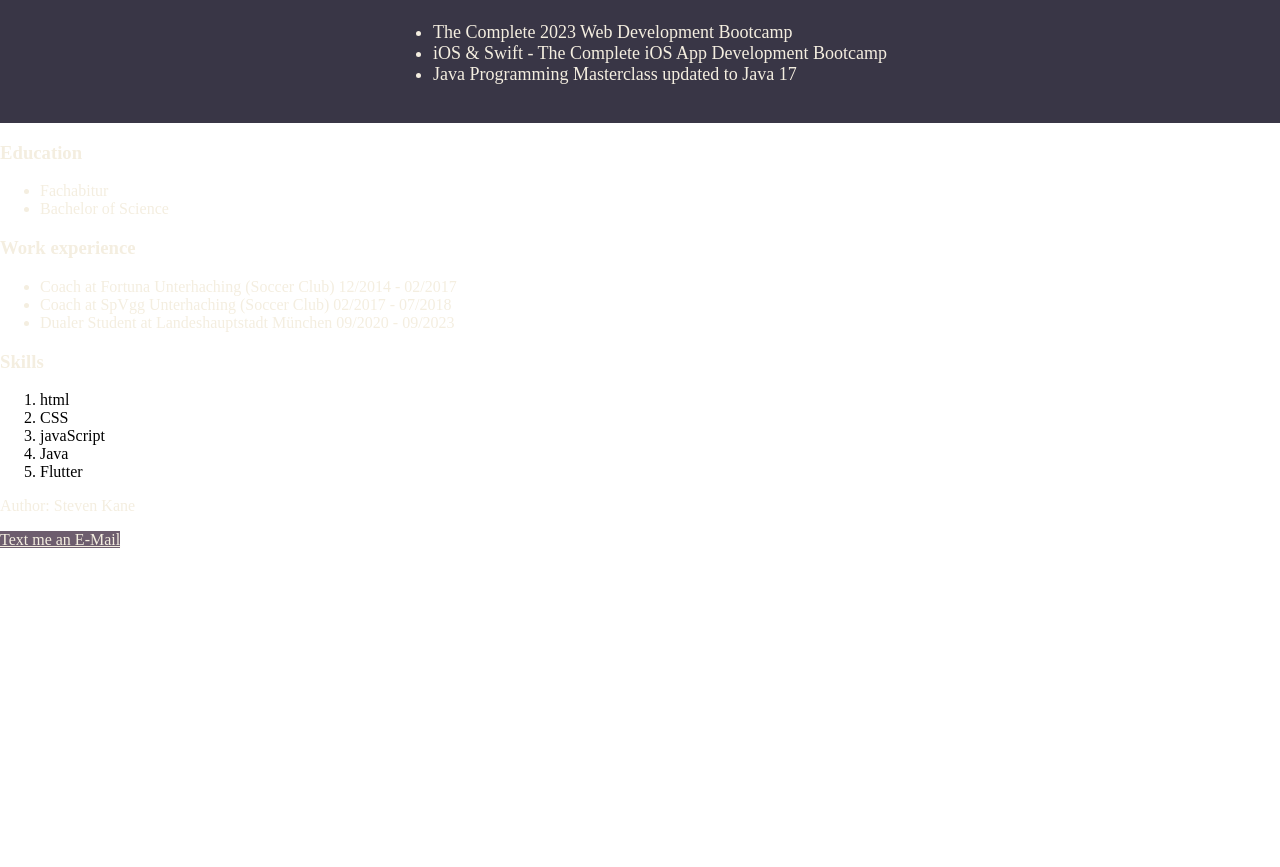
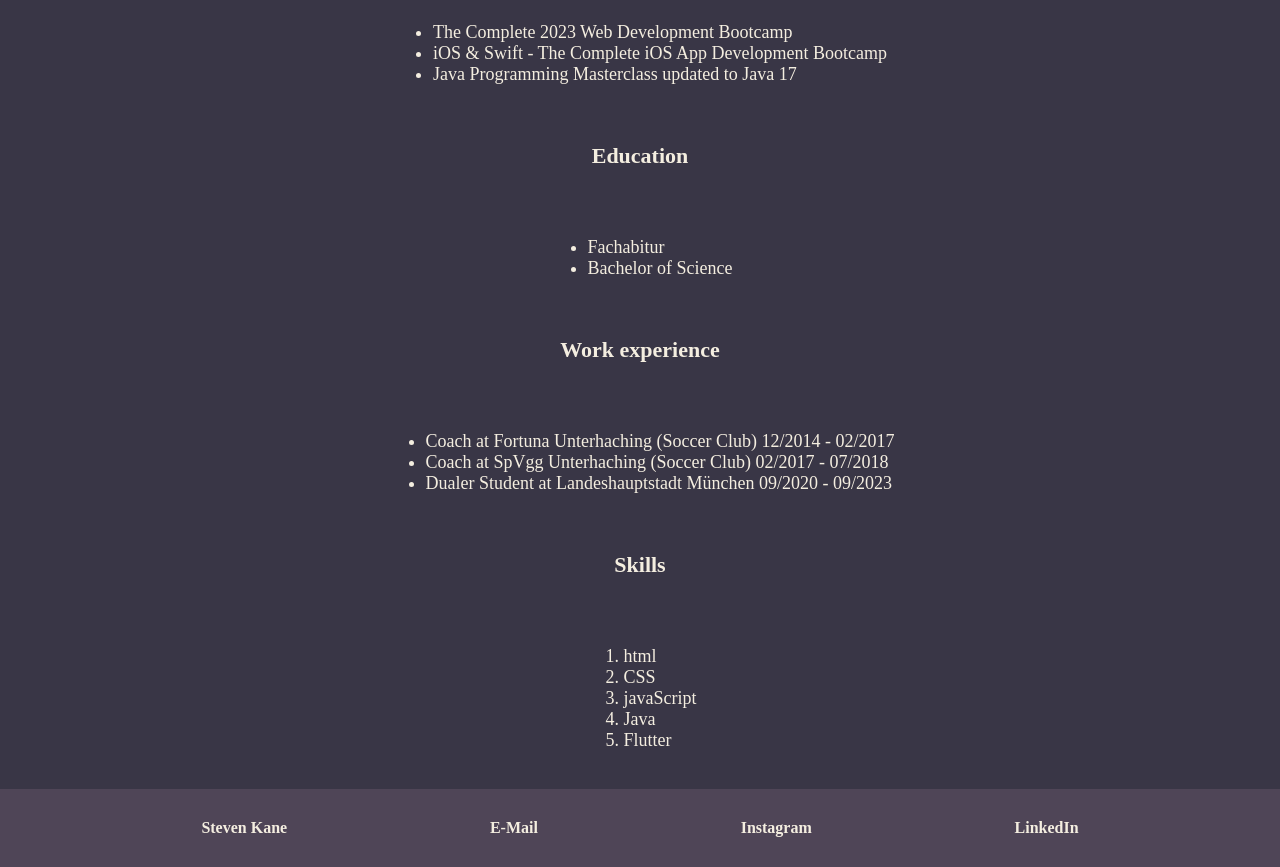
Before and after one commit to stxvxnch/Portfolio, a plain HTML site: page index.html in a window 1280 px wide. Shown: the part 760-1627 px from the top of the page. Before the commit the page ends 1309 px from the top, so only its background shows below. Drawn offline with Linux system fonts and the light colour scheme.

Commit message:
addes certificate and 'finished' first attempt of the website

```diff
--- a/index.html
+++ b/index.html
@@ -20,13 +20,16 @@
         </div>
         <div class="navbar">
             <div class="a">
-                <a href="./assets/hobbies.html">Hobbies</a>
+                <a class="a" href="./assets/hobbies.html">Hobbies</a>
             </div>
             <div class="a">
-                <a href="./assets/contact.html">Contact</a>
+                <a class="a" href="./assets/contact.html">Contact</a>
             </div>
             <div class="a">
-                <a href="./assets/project.html">Projects</a>
+                <a class="a" href="./assets/project.html">Projects</a>
+            </div>
+            <div class="a">
+                <a class="a" href="./assets/zertifikate.html">Certificates</a>
             </div>
         </div>
     </div>
@@ -55,16 +58,21 @@
     </div>
 </div>
 
-
-    <h3>Education</h3>
+<div id="education">
+    <h3 class="education-heading">Education</h3>
+    <div class="education-text">
         <p>
             <ul>
                 <li>Fachabitur</li>
                 <li>Bachelor of Science</li>
             </ul>
         </p>
+    </div>
+</div>
 
-    <h3>Work experience</h3>
+<div id="work-experience">
+    <h3 class="work-ex-heading">Work experience</h3>
+    <div class="work-ex-text">
         <p>
             <ul>
                 <li>Coach at Fortuna Unterhaching (Soccer Club) 12/2014 - 02/2017</li>
@@ -72,8 +80,12 @@
                 <li>Dualer Student at Landeshauptstadt München 09/2020 - 09/2023</li>
             </ul>
         </p>
+    </div>
+</div>
 
-    <h3>Skills</h3>
+<div id="skills">
+    <h3 class="skills-heading">Skills</h3>
+    <div class="skills-text">
         <p>
             <ol>
                 <li>html</li>
@@ -83,10 +95,16 @@
                 <li>Flutter</li>
             </ol>
         </p>
+    </div>
+</div>
 
-    <footer>
-        <p>Author: Steven Kane</p>
-        <a href="mailto:stevenk.information@gmail.com">Text me an E-Mail</a>
+<div id="footer">
+    <footer class="footer">
+        Steven Kane
+        <a class="a-footer" href="mailto:stevenk.information@gmail.com">E-Mail</a>
+        <a class="a-footer" href="">Instagram</a>
+        <a class="a-footer" href="https://www.linkedin.com/in/steven-kane-aa777722a/">LinkedIn</a>
     </footer>
+</div>
 </body>
 </html>
--- a/styles.css
+++ b/styles.css
@@ -30,6 +30,8 @@ h2{
 
 h3{
     color: #F4EEE0;
+    margin-top: 0%;
+    margin-bottom: 0%;
 }
 
 p{
@@ -50,7 +52,7 @@ ul{
     font-size: 20px;
 }
 
-a{
+.a{
     color: #F4EEE0;
     background-color: #6D5D6E;
 }
@@ -90,3 +92,93 @@ img{
     padding-bottom: 20px;
     font-size: 18px;
 }
+
+/* Education */
+
+#education{
+    background-color: #393646;
+}
+
+.education-heading{
+    padding-top: 20px;
+    padding-bottom: 30px;
+    display: flex;
+    justify-content: center;
+    font-size: 22px;
+}
+
+.education-text{
+    display: flex;
+    justify-content: center;
+    color: #F4EEE0;
+    padding-top: 20px;
+    padding-bottom: 20px;
+    font-size: 18px;
+}
+
+/* Work Experience */
+
+#work-experience{
+    background-color: #393646;
+}
+
+.work-ex-heading{
+    padding-top: 20px;
+    padding-bottom: 30px;
+    display: flex;
+    justify-content: center;
+    font-size: 22px;
+}
+
+.work-ex-text{
+    display: flex;
+    justify-content: center;
+    color: #F4EEE0;
+    padding-top: 20px;
+    padding-bottom: 20px;
+    font-size: 18px;
+}
+
+/* Skills */
+
+#skills{
+    background-color: #393646;
+}
+
+.skills-heading{
+    padding-top: 20px;
+    padding-bottom: 30px;
+    display: flex;
+    justify-content: center;
+    font-size: 22px;
+}
+
+.skills-text{
+    display: flex;
+    justify-content: center;
+    color: #F4EEE0;
+    padding-top: 20px;
+    padding-bottom: 20px;
+    font-size: 18px;
+}
+
+/* footer */
+
+#footer{
+    background-color: #4F4557;
+}
+
+.footer{
+    display: flex;
+    justify-content: space-around;
+    padding: 30px;
+    color:#F4EEE0;
+    margin-left: 70px;
+    margin-right: 70px;
+    font-weight: bold;
+}
+
+.a-footer{
+    text-decoration: none;
+    color: #F4EEE0;
+}
```
Lines whose indentation alone changed are shown as unchanged.
